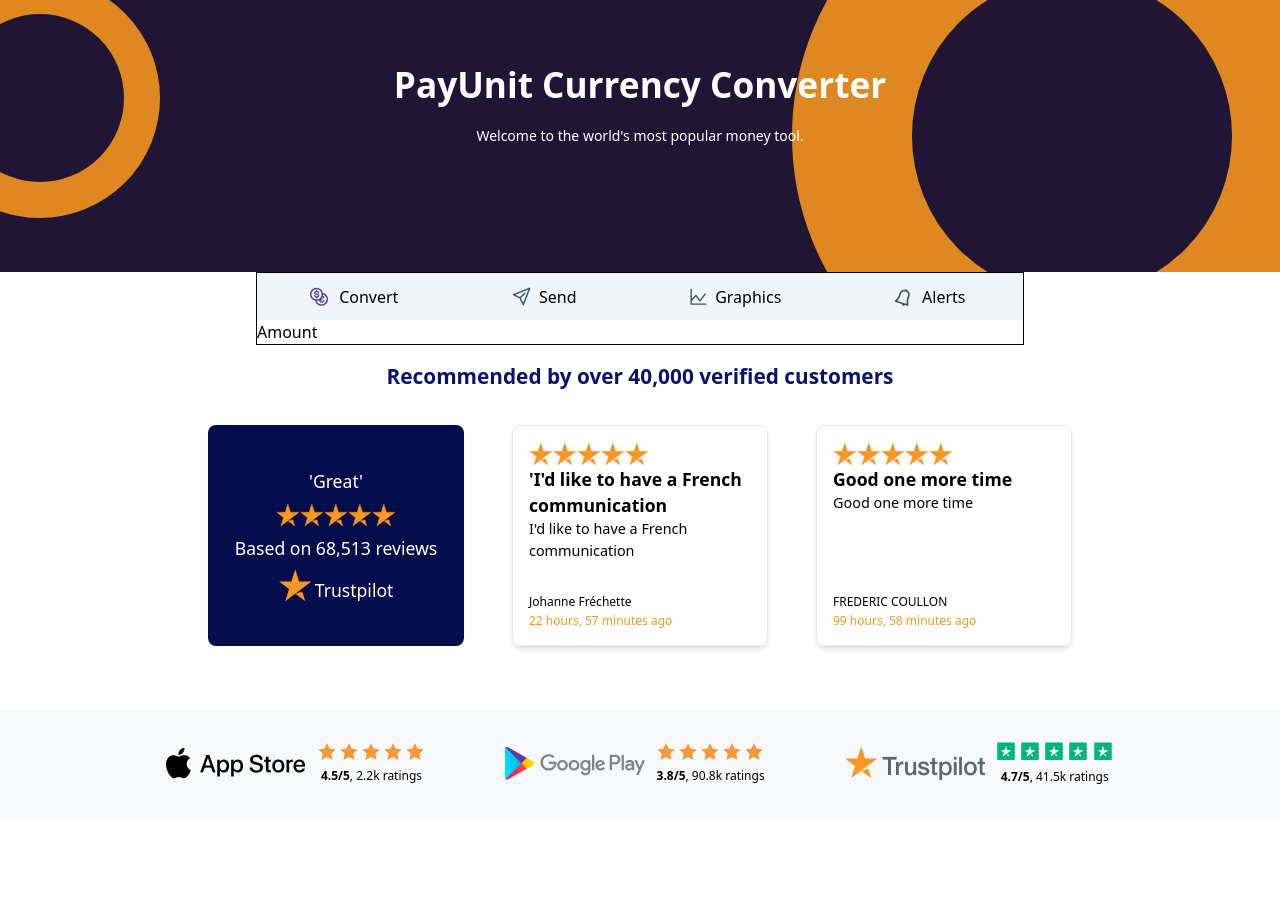
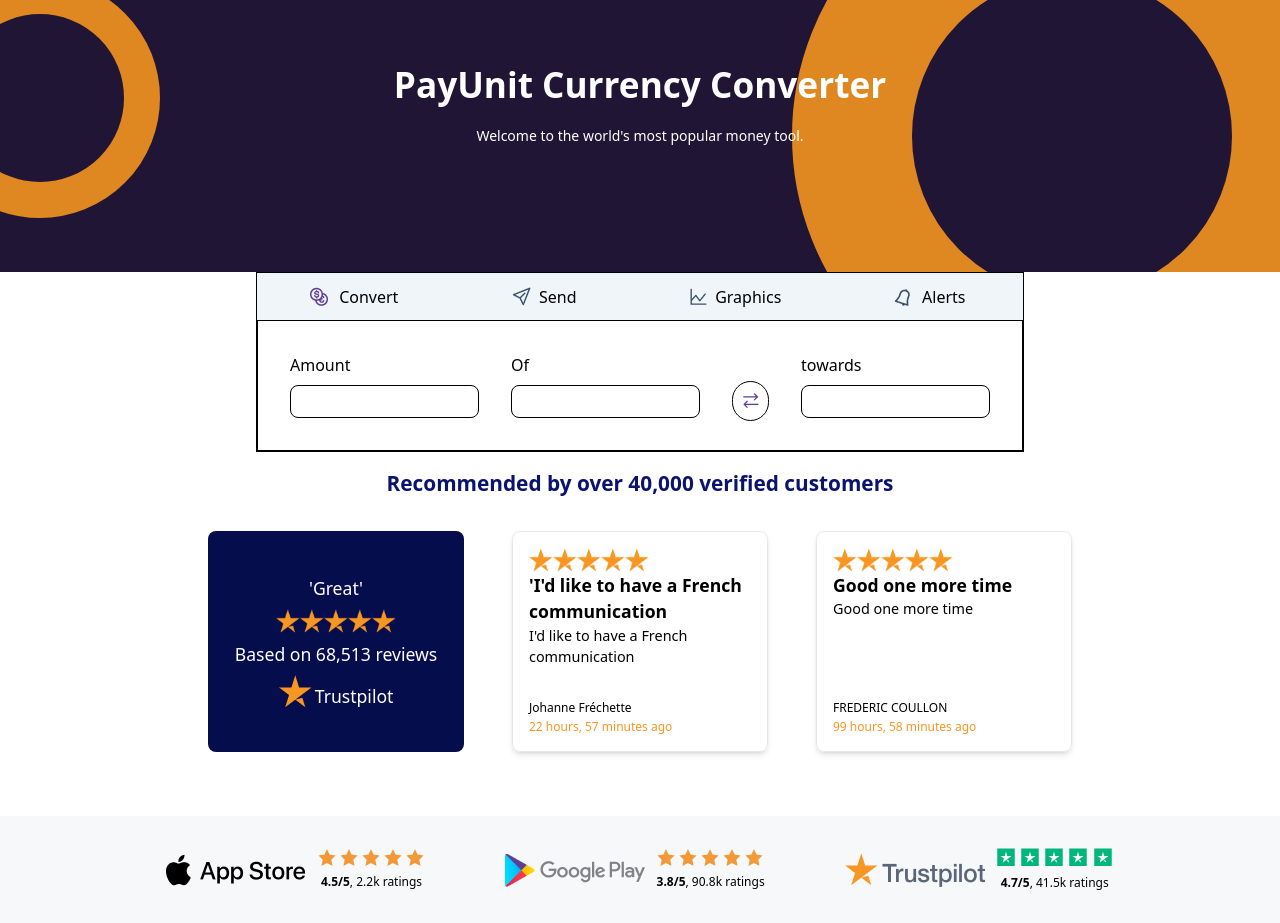
Before and after one commit to Ndukwopeace/CurrencyConvertor, a React (Vite) app in the folder Client/: page / in a window 1280 px wide. Before the commit the page ends 817 px from the top, so only its background shows below. Built offline with nearby package versions, Linux system fonts and the light colour scheme.

Commit message:
my next commit

```diff
--- a/Client/src/App.css
+++ b/Client/src/App.css
@@ -582,6 +582,26 @@
   top: 0.5rem;
 }
 
+.top-\[\] {
+  top: ;
+}
+
+.top-\[2rem\] {
+  top: 2rem;
+}
+
+.top-\[1\.5rem\] {
+  top: 1.5rem;
+}
+
+.top-\[1\.6rem\] {
+  top: 1.6rem;
+}
+
+.top-\[1\.7rem\] {
+  top: 1.7rem;
+}
+
 .flex {
   display: flex;
 }
@@ -590,8 +610,16 @@
   display: grid;
 }
 
+.h-\[1\.1rem\] {
+  height: 1.1rem;
+}
+
 .h-\[1\.5rem\] {
   height: 1.5rem;
+}
+
+.h-\[100\%\] {
+  height: 100%;
 }
 
 .h-\[15rem\] {
@@ -606,8 +634,56 @@
   height: 35rem;
 }
 
+.h-\[10\%\] {
+  height: 10%;
+}
+
+.h-\[\] {
+  height: ;
+}
+
+.h-\[1re\] {
+  height: 1re;
+}
+
+.h-\[1rem\] {
+  height: 1rem;
+}
+
+.h-\[rem\] {
+  height: rem;
+}
+
+.h-\[2rem\] {
+  height: 2rem;
+}
+
+.h-\[3rem\] {
+  height: 3rem;
+}
+
+.h-\[10\] {
+  height: 10;
+}
+
+.h-\[2\.5rem\] {
+  height: 2.5rem;
+}
+
+.h-\[2\.7rem\] {
+  height: 2.7rem;
+}
+
+.h-\[2\.6rem\] {
+  height: 2.6rem;
+}
+
 .w-\[1\.5rem\] {
   width: 1.5rem;
+}
+
+.w-\[10\%\] {
+  width: 10%;
 }
 
 .w-\[15rem\] {
@@ -618,24 +694,68 @@
   width: 16rem;
 }
 
+.w-\[27\%\] {
+  width: 27%;
+}
+
 .w-\[35rem\] {
   width: 35rem;
+}
+
+.w-\[60\%\] {
+  width: 60%;
 }
 
 .w-\[\] {
   width: ;
 }
 
-.w-\[50\%\] {
-  width: 50%;
+.w-\[3rem\] {
+  width: 3rem;
 }
 
-.w-\[75\%\] {
-  width: 75%;
+.w-\[4rem\] {
+  width: 4rem;
 }
 
-.w-\[60\%\] {
-  width: 60%;
+.w-\[5rem\] {
+  width: 5rem;
+}
+
+.w-\[rem\] {
+  width: rem;
+}
+
+.w-\[10rem\] {
+  width: 10rem;
+}
+
+.w-\[10\] {
+  width: 10;
+}
+
+.w-\[11\%\] {
+  width: 11%;
+}
+
+.w-\[0\.\] {
+  width: 0.;
+}
+
+.w-\[0\.5re\] {
+  width: 0.5re;
+}
+
+.w-\[0\.5rem\] {
+  width: 0.5rem;
+}
+
+.w-\[2rem\] {
+  width: 2rem;
+}
+
+.w-\[2\.7rem\] {
+  width: 2.7rem;
 }
 
 .grid-cols-4 {
@@ -652,6 +772,10 @@
 
 .justify-center {
   justify-content: center;
+}
+
+.gap-2 {
+  gap: 0.5rem;
 }
 
 .gap-\[0\.2rem\] {
@@ -682,12 +806,12 @@
   gap: 5rem;
 }
 
-.gap-2 {
-  gap: 0.5rem;
+.self-center {
+  align-self: center;
 }
 
-.self-center {
-  align-self: center;
+.self-baseline {
+  align-self: baseline;
 }
 
 .overflow-clip {
@@ -734,22 +858,35 @@
   background-color: rgb(33 21 53 / var(--tw-bg-opacity));
 }
 
+.bg-\[\#F0F5FA\] {
+  --tw-bg-opacity: 1;
+  background-color: rgb(240 245 250 / var(--tw-bg-opacity));
+}
+
 .bg-\[\#F7F8F9\] {
   --tw-bg-opacity: 1;
   background-color: rgb(247 248 249 / var(--tw-bg-opacity));
 }
 
-.bg-\[\] {
-  background-color: ;
-}
-
-.bg-\[\#F0F5FA\] {
-  --tw-bg-opacity: 1;
-  background-color: rgb(240 245 250 / var(--tw-bg-opacity));
+.p-\[0\.2rem\] {
+  padding: 0.2rem;
 }
 
 .p-\[1rem\] {
   padding: 1rem;
+}
+
+.p-\[2rem\] {
+  padding: 2rem;
+}
+
+.p-\[\] {
+  padding: ;
+}
+
+.py-\[0\.7rem\] {
+  padding-top: 0.7rem;
+  padding-bottom: 0.7rem;
 }
 
 .py-\[2rem\] {
@@ -757,18 +894,8 @@
   padding-bottom: 2rem;
 }
 
-.py-\[1rem\] {
-  padding-top: 1rem;
-  padding-bottom: 1rem;
-}
-
-.py-\[0\.7rem\] {
-  padding-top: 0.7rem;
-  padding-bottom: 0.7rem;
-}
-
-.pb-\[4\.5rem\] {
-  padding-bottom: 4.5rem;
+.pb-\[4rem\] {
+  padding-bottom: 4rem;
 }
 
 .pt-\[1rem\] {
@@ -777,14 +904,6 @@
 
 .pt-\[3\.6rem\] {
   padding-top: 3.6rem;
-}
-
-.pb-\[4rem\] {
-  padding-bottom: 4rem;
-}
-
-.pb-\[3\.7rem\] {
-  padding-bottom: 3.7rem;
 }
 
 .text-\[0\.9rem\] {
@@ -842,11 +961,6 @@
   cursor: pointer;
 }
 
-.focus\:bg-\[white\]:focus {
-  --tw-bg-opacity: 1;
-  background-color: rgb(255 255 255 / var(--tw-bg-opacity));
-}
-
 .focus\:bg-white:focus {
   --tw-bg-opacity: 1;
   background-color: rgb(255 255 255 / var(--tw-bg-opacity));
--- a/Client/src/components/CurrencyConverter.jsx
+++ b/Client/src/components/CurrencyConverter.jsx
@@ -1,15 +1,34 @@
 import React from 'react'
-
+import doubleDirectionArrow from '../assets/images/Arrow.png'
 const CurrencyConverter = () => {
   return (
     <div>
 
         <form action="">
-            <div>
+            <div className='flex p-[2rem] gap-[2rem]  border border-black'>
+
+            <div className='flex flex-col w-[27%] gap-[0.5rem]'>
                 <label htmlFor="amount">Amount</label>
-                <input type="number" name='amount'/>
+                <input type="number" name='amount' className='border border-black rounded-lg p-[0.2rem]'/>
             </div>
 
+            <div className='flex flex-col w-[27%] gap-[0.5rem]'>
+                <label htmlFor="of">Of</label>
+                <input type="number" name='of' className='border border-black rounded-lg p-[0.2rem]'/>
+            </div>
+
+            <div className='border border-black relative top-[1.7rem] rounded-full  flex items-center justify-center self-baseline  w-[2.7rem] h-[2.5rem]' >
+            <img src={doubleDirectionArrow} alt=""  />
+
+            </div>
+
+
+            <div className='flex flex-col w-[27%] gap-[0.5rem]'>
+                <label htmlFor="towards">towards</label>
+                <input type="number" name='towards' className='border border-black rounded-lg p-[0.2rem]'/>
+            </div>
+
+            </div>
         </form>
 
     </div>
```
